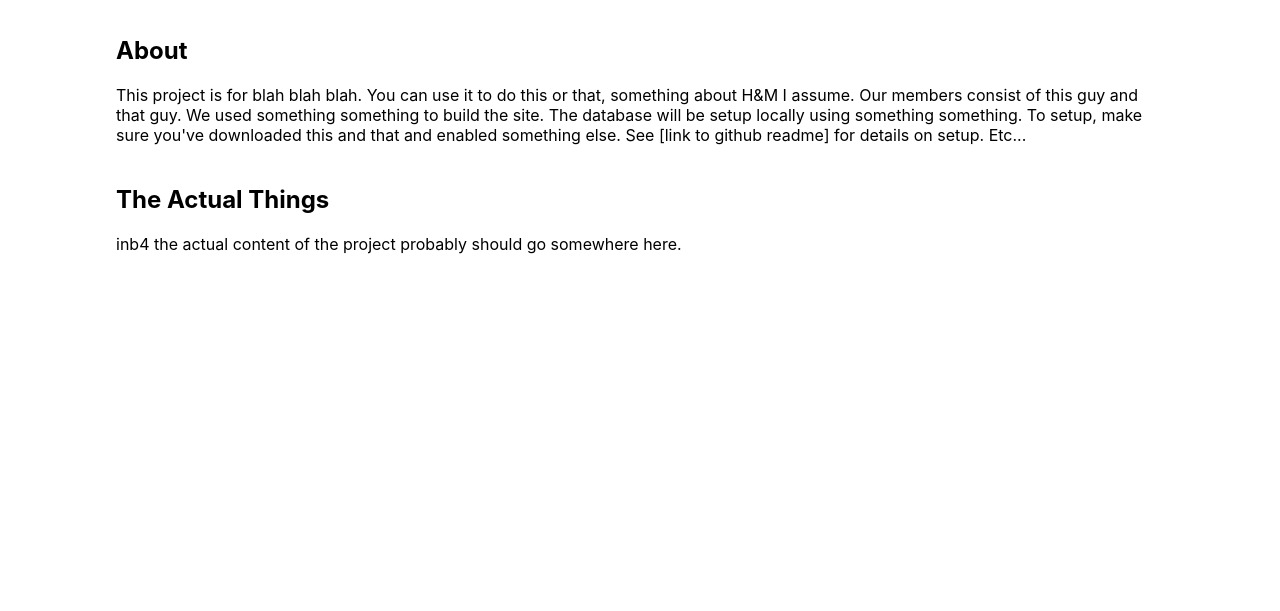
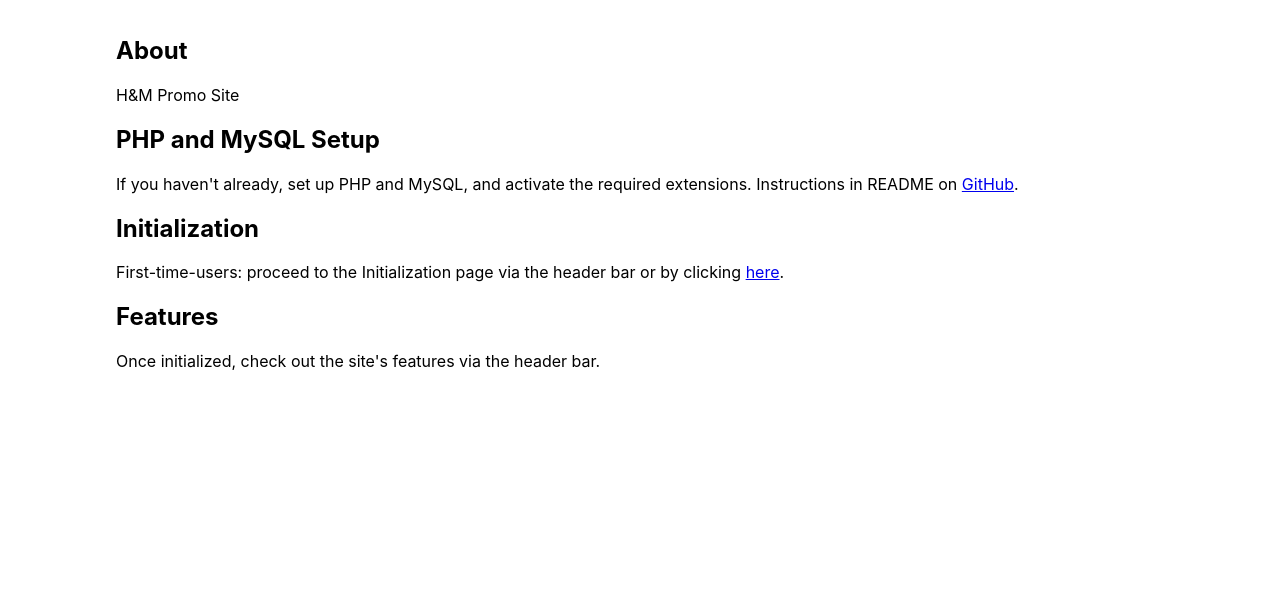
Before and after one commit to zhenange178/CS-338, a PHP site: page / in a window 1280 px wide. Shown: the part 52-663 px from the top of the page. Run offline with PHP 8.4, Linux system fonts and the light colour scheme.

Commit message:
index page

```diff
--- a/index.php
+++ b/index.php
@@ -2,11 +2,16 @@
 
     <div>
         <h2>About</h2>
-        This project is for blah blah blah. You can use it to do this or that, something about H&M I assume. Our members consist of this guy and that guy. We used something something to build the site. The database will be setup locally using something something. To setup, make sure you've downloaded this and that and enabled something else. See [link to github readme] for details on setup. Etc...
-    </div>
-    <div>
-        <br/><h2>The Actual Things</h2>
-        inb4 the actual content of the project probably should go somewhere here.<br/>
+        H&M Promo Site
+
+        <h2>PHP and MySQL Setup</h2>
+        If you haven't already, set up PHP and MySQL, and activate the required extensions. Instructions in README on <a href="https://github.com/zhenange178/CS-338" target="_blank" rel="noopener noreferrer">GitHub</a>.<br/>
+
+        <h2>Initialization</h2>
+        First-time-users: proceed to the Initialization page via the header bar or by clicking <a href="/initialize.php">here</a>.<br/>
+
+        <h2>Features</h2>
+        Once initialized, check out the site's features via the header bar.<br />
     </div>
 
 <?php include 'includes/footer.php'; ?>
```
Also changed, not shown: README.md.
